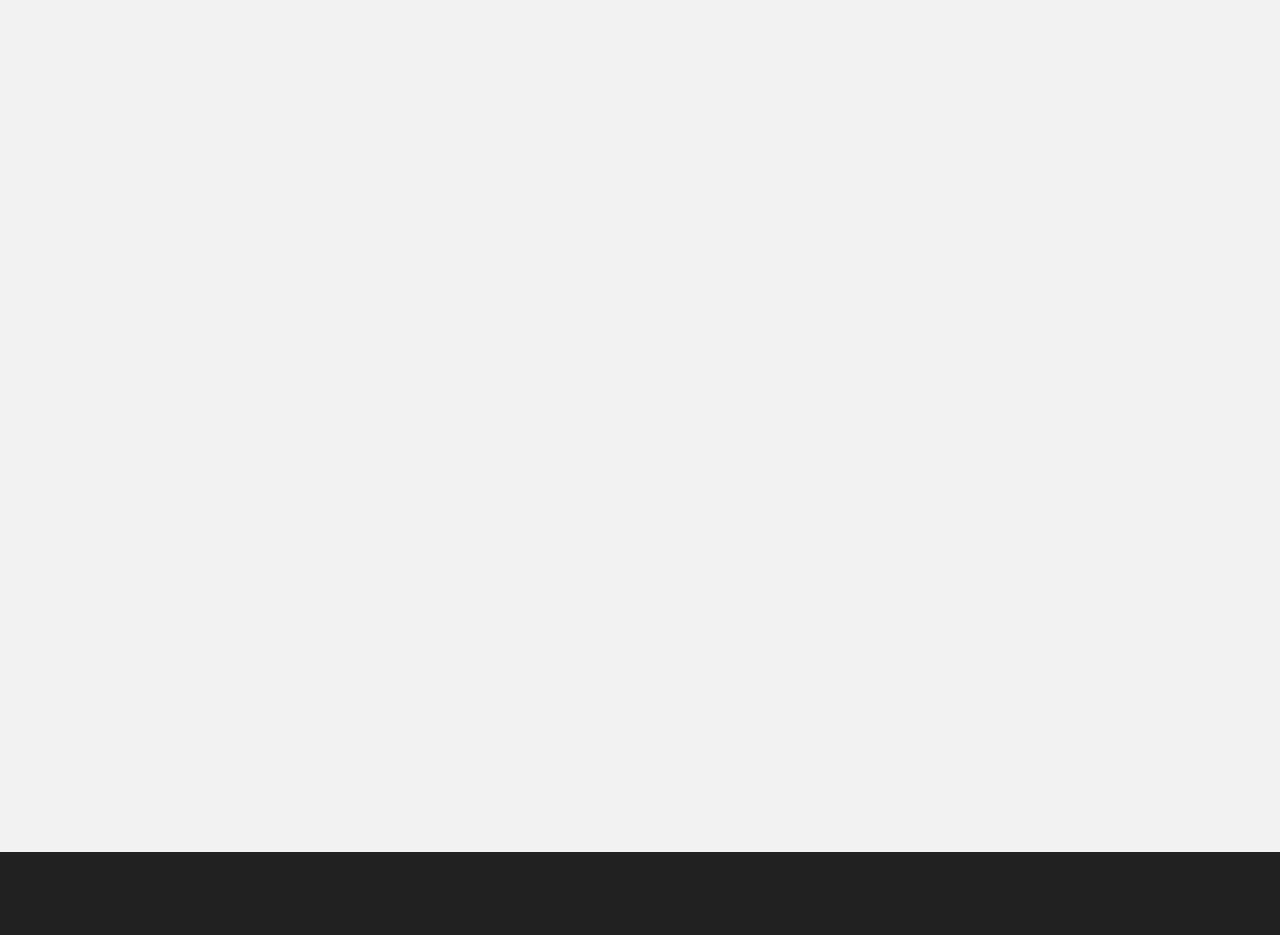
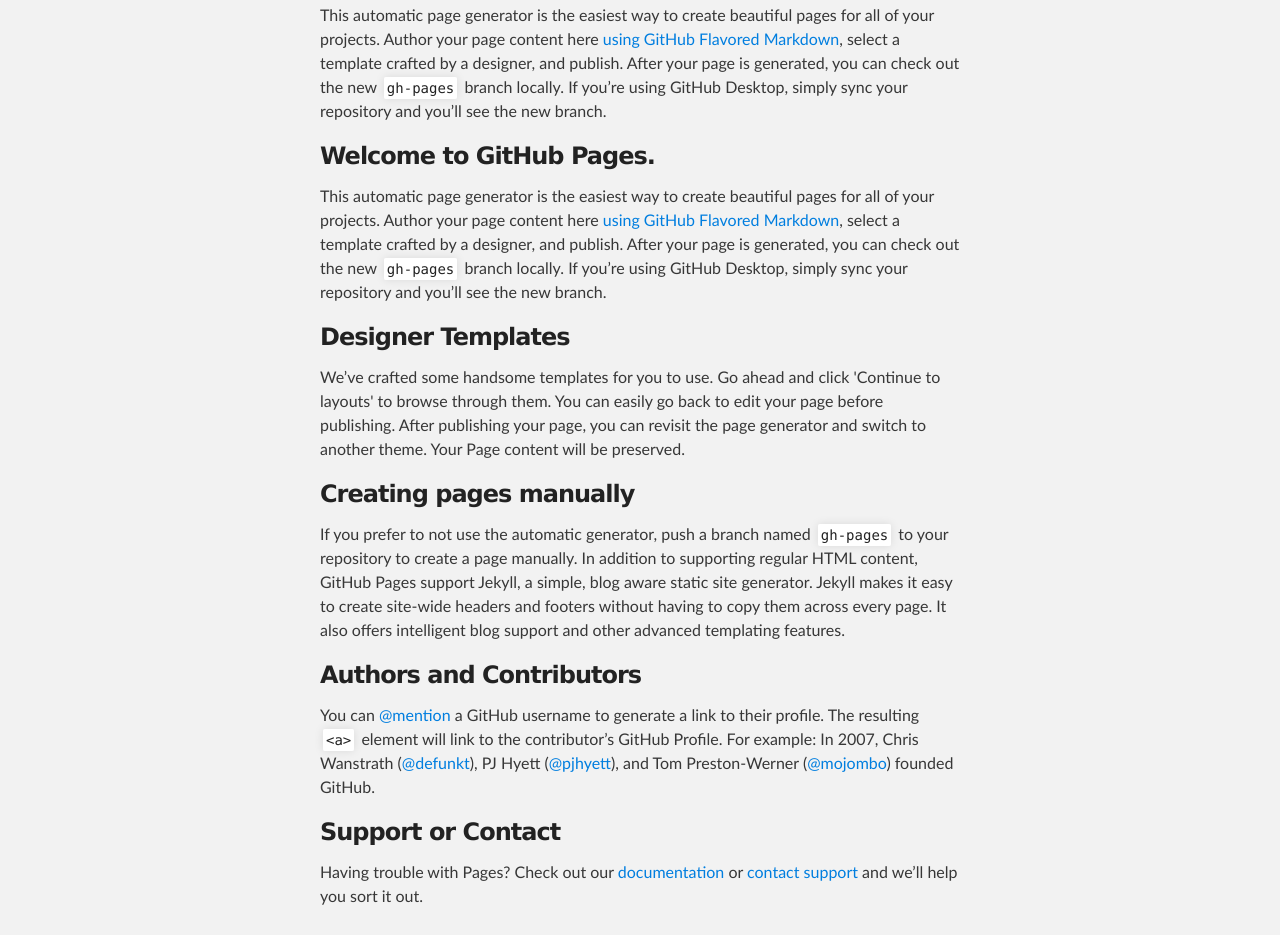
Before and after one commit to jonathanzornio16/jonathanzornio16.github.io, a plain HTML site: page index.html in a window 1280 px wide. Shown: the part 1271-2206 px from the top of the page. Before the commit the page ends 2123 px from the top, so only its background shows below. Drawn offline with Linux system fonts and the light colour scheme.

Commit message:
Update index.html

```diff
--- a/index.html
+++ b/index.html
@@ -28,36 +28,42 @@
     <div id="main_content_wrap" class="outer">
       <section id="main_content" class="inner">
         <h3>
-<a id="welcome-to-github-pages" class="anchor" href="#welcome-to-github-pages" aria-hidden="true"><span aria-hidden="true" class="octicon octicon-link"></span></a>Welcome to GitHub Pages.</h3>
+<a id="5/11/2016" class="anchor" href="#welcome-to-github-pages" aria-hidden="true"><span aria-hidden="true" class="octicon octicon-link"></span></a>Welcome to GitHub Pages.</h3>
 
 <p>This automatic page generator is the easiest way to create beautiful pages for all of your projects. Author your page content here <a href="https://guides.github.com/features/mastering-markdown/">using GitHub Flavored Markdown</a>, select a template crafted by a designer, and publish. After your page is generated, you can check out the new <code>gh-pages</code> branch locally. If you’re using GitHub Desktop, simply sync your repository and you’ll see the new branch.</p>
 
 <h3>
-<a id="welcome-to-github-pages" class="anchor" href="#welcome-to-github-pages" aria-hidden="true"><span aria-hidden="true" class="octicon octicon-link"></span></a>Welcome to GitHub Pages.</h3>
+<a id="5/10/2016" class="anchor" href="#welcome-to-github-pages" aria-hidden="true"><span aria-hidden="true" class="octicon octicon-link"></span></a>Welcome to GitHub Pages.</h3>
 
 <p>This automatic page generator is the easiest way to create beautiful pages for all of your projects. Author your page content here <a href="https://guides.github.com/features/mastering-markdown/">using GitHub Flavored Markdown</a>, select a template crafted by a designer, and publish. After your page is generated, you can check out the new <code>gh-pages</code> branch locally. If you’re using GitHub Desktop, simply sync your repository and you’ll see the new branch.</p>
 
 <h3>
-<a id="welcome-to-github-pages" class="anchor" href="#welcome-to-github-pages" aria-hidden="true"><span aria-hidden="true" class="octicon octicon-link"></span></a>Welcome to GitHub Pages.</h3>
+<a id="5/6/2016" class="anchor" href="#welcome-to-github-pages" aria-hidden="true"><span aria-hidden="true" class="octicon octicon-link"></span></a>Welcome to GitHub Pages.</h3>
 
 <p>This automatic page generator is the easiest way to create beautiful pages for all of your projects. Author your page content here <a href="https://guides.github.com/features/mastering-markdown/">using GitHub Flavored Markdown</a>, select a template crafted by a designer, and publish. After your page is generated, you can check out the new <code>gh-pages</code> branch locally. If you’re using GitHub Desktop, simply sync your repository and you’ll see the new branch.</p>
 
 <h3>
-<a id="welcome-to-github-pages" class="anchor" href="#welcome-to-github-pages" aria-hidden="true"><span aria-hidden="true" class="octicon octicon-link"></span></a>Welcome to GitHub Pages.</h3>
+<a id="5/5/2016" class="anchor" href="#welcome-to-github-pages" aria-hidden="true"><span aria-hidden="true" class="octicon octicon-link"></span></a>Welcome to GitHub Pages.</h3>
 
 <p>This automatic page generator is the easiest way to create beautiful pages for all of your projects. Author your page content here <a href="https://guides.github.com/features/mastering-markdown/">using GitHub Flavored Markdown</a>, select a template crafted by a designer, and publish. After your page is generated, you can check out the new <code>gh-pages</code> branch locally. If you’re using GitHub Desktop, simply sync your repository and you’ll see the new branch.</p>
 
 <h3>
-<a id="welcome-to-github-pages" class="anchor" href="#welcome-to-github-pages" aria-hidden="true"><span aria-hidden="true" class="octicon octicon-link"></span></a>Welcome to GitHub Pages.</h3>
+<a id="5/3/2016" class="anchor" href="#welcome-to-github-pages" aria-hidden="true"><span aria-hidden="true" class="octicon octicon-link"></span></a>Welcome to GitHub Pages.</h3>
 
 <p>This automatic page generator is the easiest way to create beautiful pages for all of your projects. Author your page content here <a href="https://guides.github.com/features/mastering-markdown/">using GitHub Flavored Markdown</a>, select a template crafted by a designer, and publish. After your page is generated, you can check out the new <code>gh-pages</code> branch locally. If you’re using GitHub Desktop, simply sync your repository and you’ll see the new branch.</p>
 
 <h3>
-<a id="welcome-to-github-pages" class="anchor" href="#welcome-to-github-pages" aria-hidden="true"><span aria-hidden="true" class="octicon octicon-link"></span></a>Welcome to GitHub Pages.</h3>
+<a id="5/2/2016" class="anchor" href="#welcome-to-github-pages" aria-hidden="true"><span aria-hidden="true" class="octicon octicon-link"></span></a>Welcome to GitHub Pages.</h3>
 
 <p>This automatic page generator is the easiest way to create beautiful pages for all of your projects. Author your page content here <a href="https://guides.github.com/features/mastering-markdown/">using GitHub Flavored Markdown</a>, select a template crafted by a designer, and publish. After your page is generated, you can check out the new <code>gh-pages</code> branch locally. If you’re using GitHub Desktop, simply sync your repository and you’ll see the new branch.</p>
 
 <h3>
+<a id="welcome-to-github-pages-USE-AS-TEMPLATE" class="anchor" href="#welcome-to-github-pages" aria-hidden="true"><span aria-hidden="true" class="octicon octicon-link"></span></a>Welcome to GitHub Pages.</h3>
+
+<p>This automatic page generator is the easiest way to create beautiful pages for all of your projects. Author your page content here <a href="https://guides.github.com/features/mastering-markdown/">using GitHub Flavored Markdown</a>, select a template crafted by a designer, and publish. After your page is generated, you can check out the new <code>gh-pages</code> branch locally. If you’re using GitHub Desktop, simply sync your repository and you’ll see the new branch.</p>
+
+<h3>
+
 <a id="designer-templates" class="anchor" href="#designer-templates" aria-hidden="true"><span aria-hidden="true" class="octicon octicon-link"></span></a>Designer Templates</h3>
 
 <p>We’ve crafted some handsome templates for you to use. Go ahead and click 'Continue to layouts' to browse through them. You can easily go back to edit your page before publishing. After publishing your page, you can revisit the page generator and switch to another theme. Your Page content will be preserved.</p>
```
